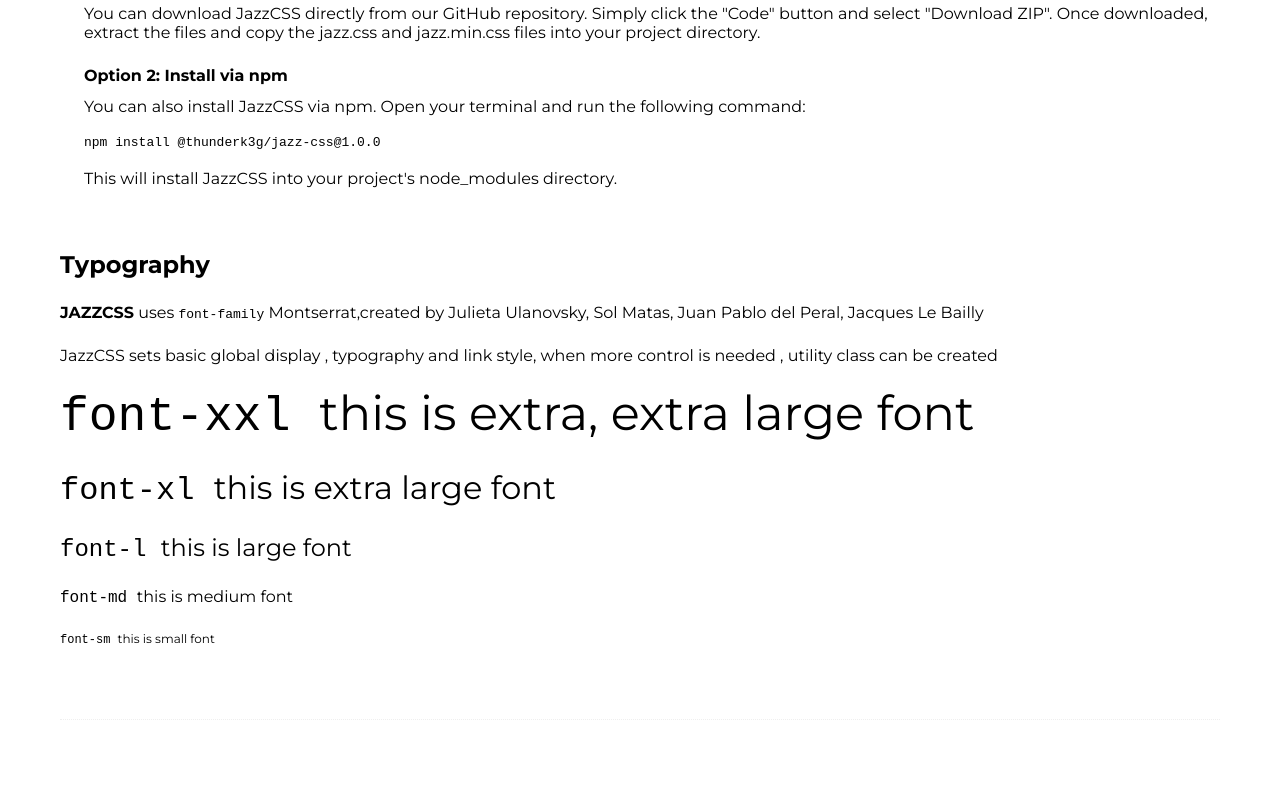
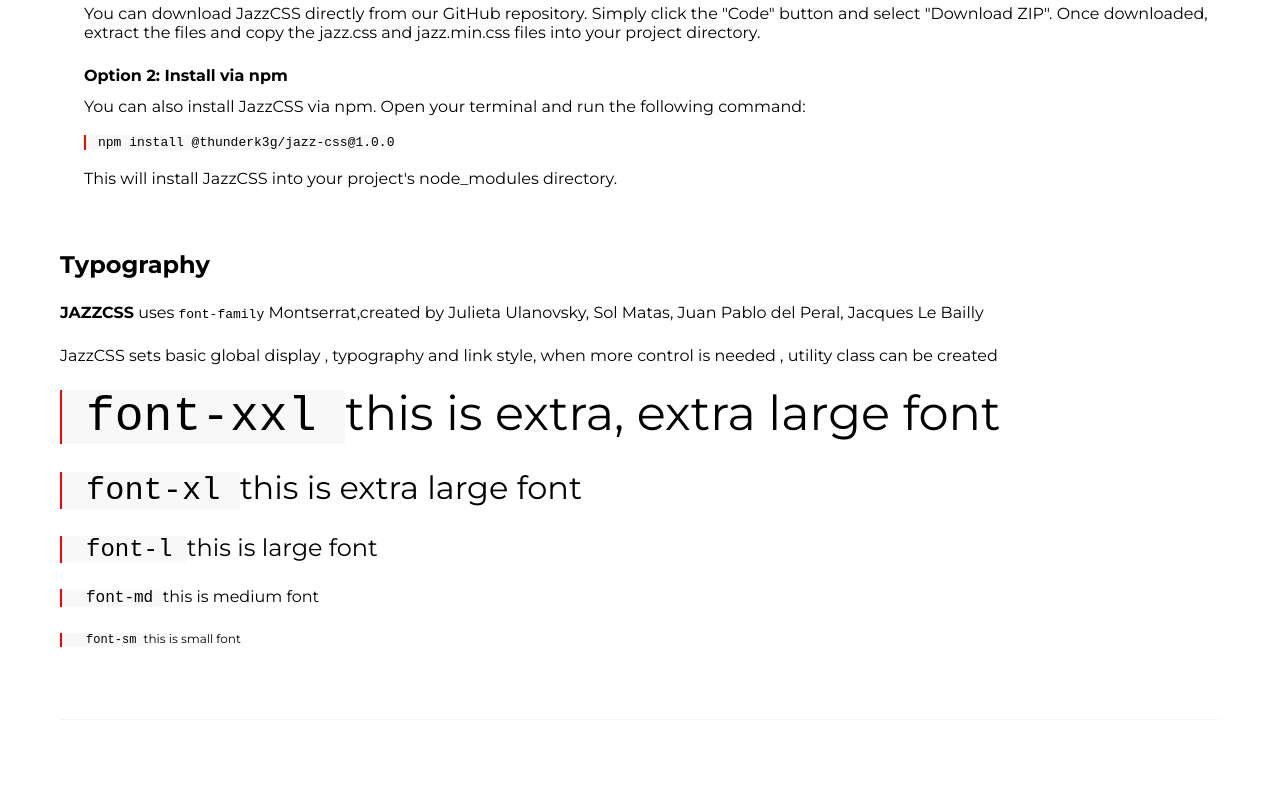
Before and after one commit to JazzCSS/JazzCSS, a website: page index.html in a window 1280 px wide. Shown: the part 1320-2120 px from the top of the page. Drawn offline with Linux system fonts and the light colour scheme.

```diff
--- a/style.css
+++ b/style.css
@@ -11,3 +11,8 @@
 .info-container {
     flex-direction: column;
 }
+
+.code-block {
+    background-color: rgba(238, 238, 238, 0.4);
+    border-left: 2px solid red;
+}
```
Also changed, not shown: dist/css/index.css.
